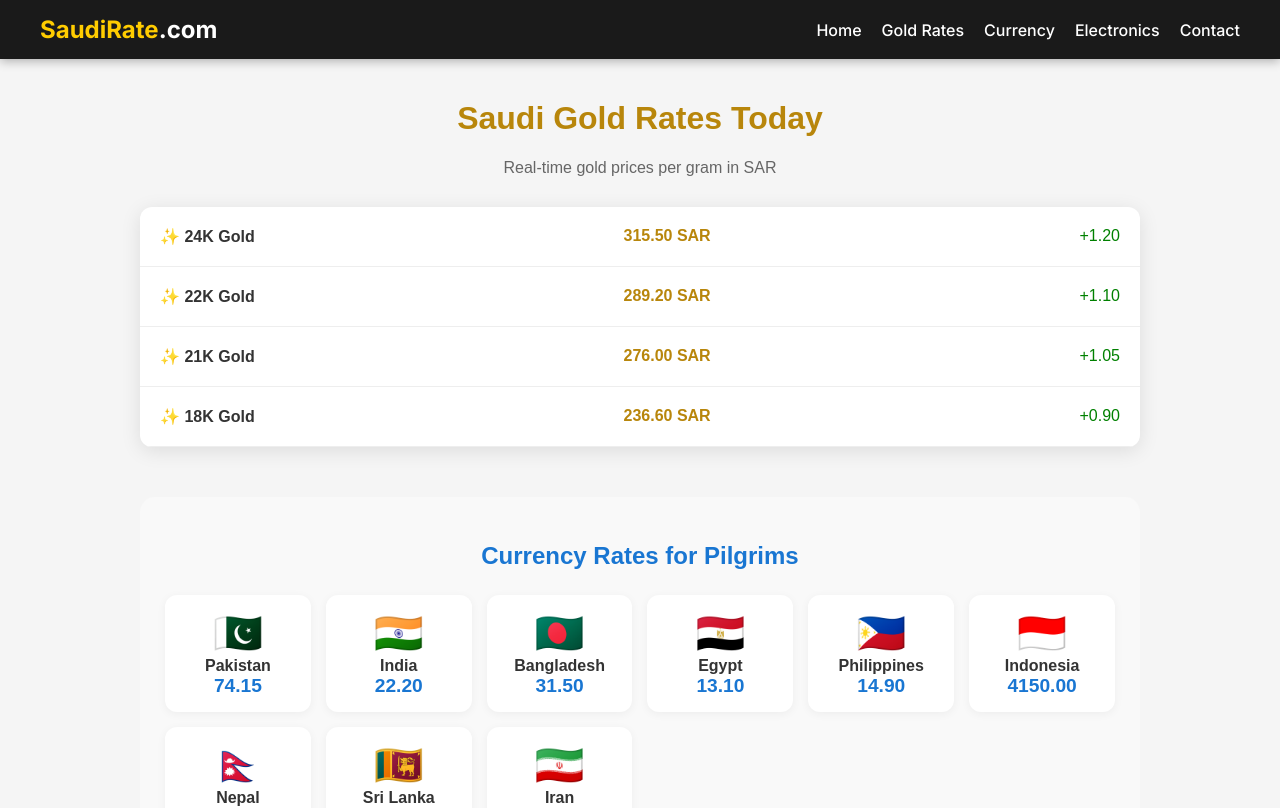
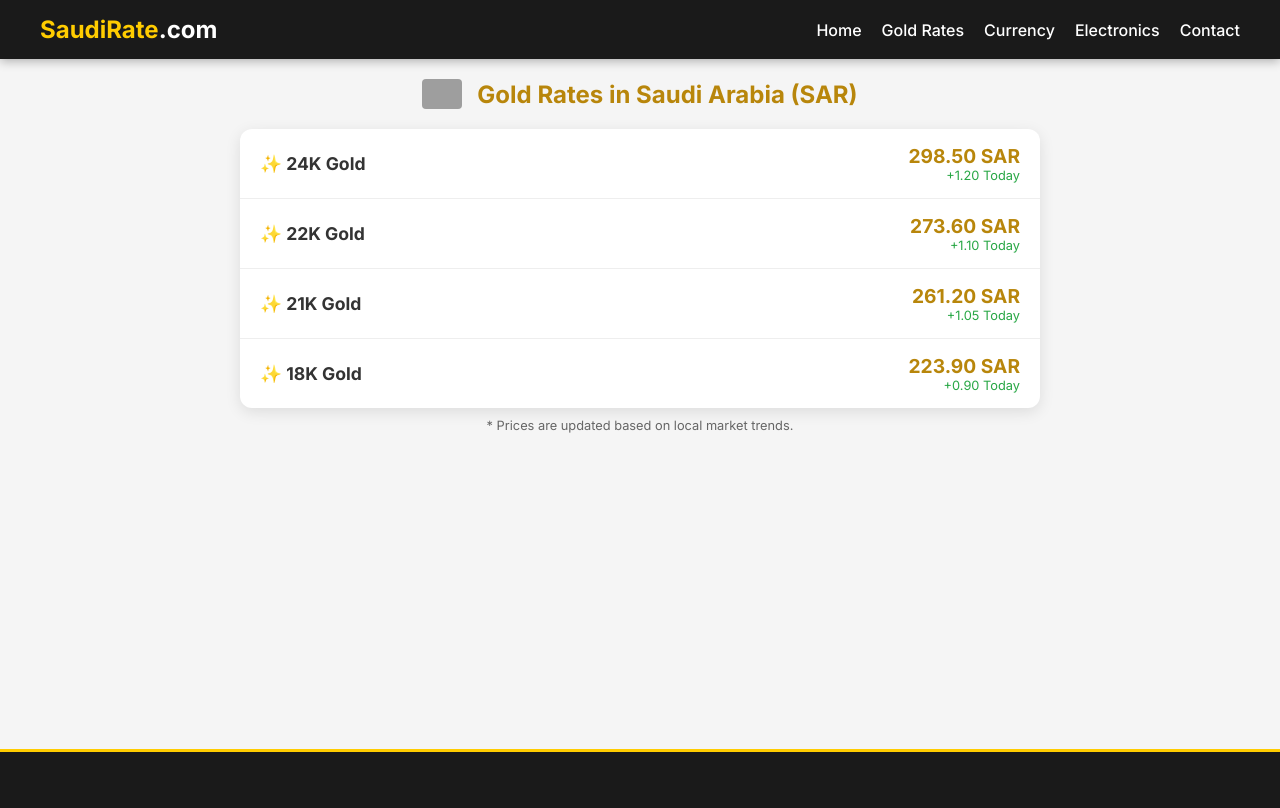
Before and after one commit to DiGiSaudia/saudirate, a Next.js app: page /gold-rates in a window 1280 px wide. Shown: the top 808 px of the page. Built offline with nearby package versions, Linux system fonts and the light colour scheme; grey boxes are pictures that could not be loaded.

Commit message:
Fixed flags and updated gold rates design

```diff
--- a/app/gold-rates/page.tsx
+++ b/app/gold-rates/page.tsx
@@ -1,52 +1,47 @@
 import React from 'react';
 
-export default function GoldPage() {
-  const goldRates = [
-    { purity: "24K Gold", price: "315.50 SAR", change: "+1.20" },
-    { purity: "22K Gold", price: "289.20 SAR", change: "+1.10" },
-    { purity: "21K Gold", price: "276.00 SAR", change: "+1.05" },
-    { purity: "18K Gold", price: "236.60 SAR", change: "+0.90" },
-  ];
-
-  const internationalRates = [
-    { country: "Pakistan", currency: "PKR", rate: "74.15", flag: "🇵🇰" },
-    { country: "India", currency: "INR", rate: "22.20", flag: "🇮🇳" },
-    { country: "Bangladesh", currency: "BDT", rate: "31.50", flag: "🇧🇩" },
-    { country: "Egypt", currency: "EGP", rate: "13.10", flag: "🇪🇬" },
-    { country: "Philippines", currency: "PHP", rate: "14.90", flag: "🇵🇭" },
-    { country: "Indonesia", currency: "IDR", rate: "4150.00", flag: "🇮🇩" },
-    { country: "Nepal", currency: "NPR", rate: "35.60", flag: "🇳🇵" },
-    { country: "Sri Lanka", currency: "LKR", rate: "82.40", flag: "🇱🇰" },
-    { country: "Iran", currency: "IRR", rate: "11200.00", flag: "🇮🇷" },
+const GoldRates = () => {
+  const goldData = [
+    { type: '24K Gold', price: '298.50', change: '+1.20' },
+    { type: '22K Gold', price: '273.60', change: '+1.10' },
+    { type: '21K Gold', price: '261.20', change: '+1.05' },
+    { type: '18K Gold', price: '223.90', change: '+0.90' },
   ];
 
   return (
-    <div style={{ padding: '20px', maxWidth: '1000px', margin: '0 auto', fontFamily: 'Arial, sans-serif' }}>
-      <h1 style={{ textAlign: 'center', color: '#b8860b', fontSize: '2rem' }}>Saudi Gold Rates Today</h1>
-      <p style={{ textAlign: 'center', color: '#666', marginBottom: '30px' }}>Real-time gold prices per gram in SAR</p>
+    <div style={{ padding: '20px', maxWidth: '800px', margin: '0 auto' }}>
+      <div style={{ display: 'flex', alignItems: 'center', justifyContent: 'center', marginBottom: '20px' }}>
+        {/* سعودی عرب کا جھنڈا جو کروم پر بھی نظر آئے گا */}
+        <img
+          src="https://flagcdn.com/w80/sa.png"
+          alt="Saudi Arabia Flag"
+          style={{ width: '40px', marginRight: '15px', borderRadius: '4px' }}
+        />
+        <h2 style={{ margin: 0, color: '#b8860b' }}>Gold Rates in Saudi Arabia (SAR)</h2>
+      </div>
 
-      <div style={{ background: 'white', borderRadius: '12px', boxShadow: '0 4px 20px rgba(0,0,0,0.1)', overflow: 'hidden' }}>
-        {goldRates.map((gold, index) => (
-          <div key={index} style={{ display: 'flex', justifyContent: 'space-between', padding: '20px', borderBottom: '1px solid #eee' }}>
-            <span style={{ fontWeight: 'bold' }}>✨ {gold.purity}</span>
-            <span style={{ color: '#b8860b', fontWeight: 'bold' }}>{gold.price}</span>
-            <span style={{ color: 'green' }}>{gold.change}</span>
+      <div style={{ backgroundColor: 'white', borderRadius: '12px', boxShadow: '0 4px 15px rgba(0,0,0,0.1)', overflow: 'hidden' }}>
+        {goldData.map((gold, index) => (
+          <div key={index} style={{
+            display: 'flex',
+            justifyContent: 'space-between',
+            padding: '15px 20px',
+            borderBottom: index !== goldData.length - 1 ? '1px solid #eee' : 'none',
+            alignItems: 'center'
+          }}>
+            <span style={{ fontWeight: 'bold', fontSize: '1.1rem' }}>✨ {gold.type}</span>
+            <div style={{ textAlign: 'right' }}>
+              <div style={{ fontWeight: 'bold', color: '#b8860b', fontSize: '1.2rem' }}>{gold.price} SAR</div>
+              <div style={{ fontSize: '0.8rem', color: '#28a745' }}>{gold.change} Today</div>
+            </div>
           </div>
         ))}
       </div>
-
-      <div style={{ marginTop: '50px', backgroundColor: '#f9f9f9', padding: '25px', borderRadius: '15px' }}>
-        <h2 style={{ textAlign: 'center', color: '#1976d2' }}>Currency Rates for Pilgrims</h2>
-        <div style={{ display: 'grid', gridTemplateColumns: 'repeat(auto-fit, minmax(140px, 1fr))', gap: '15px', marginTop: '25px' }}>
-          {internationalRates.map((item, idx) => (
-            <div key={idx} style={{ backgroundColor: 'white', padding: '15px', borderRadius: '12px', textAlign: 'center', boxShadow: '0 2px 10px rgba(0,0,0,0.05)' }}>
-              <div style={{ fontSize: '2.5rem' }}>{item.flag}</div>
-              <div style={{ fontWeight: 'bold', fontSize: '1rem' }}>{item.country}</div>
-              <div style={{ color: '#1976d2', fontSize: '1.2rem', fontWeight: 'bold' }}>{item.rate}</div>
-            </div>
-          ))}
-        </div>
-      </div>
+      <p style={{ textAlign: 'center', fontSize: '0.8rem', color: '#666', marginTop: '10px' }}>
+        * Prices are updated based on local market trends.
+      </p>
     </div>
   );
-}
+};
+
+export default GoldRates;
```
